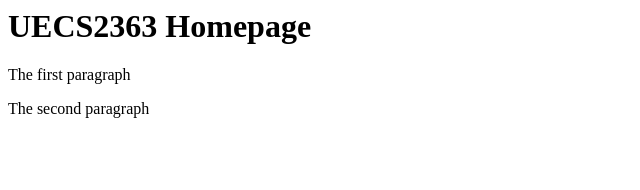
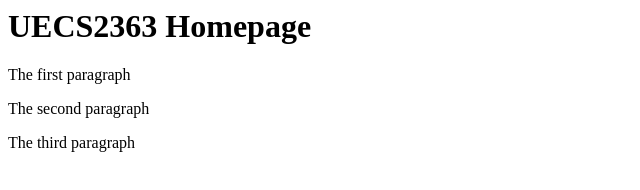
Before and after one commit to lawrencechia1999/Learning-Git, a plain HTML site: page index.html in a window 1280 px wide. Shown: the whole page, without its empty margins (0-640 px from the left). Drawn offline with Linux system fonts and the light colour scheme.

Commit message:
Adding the third paragraph

```diff
--- a/index.html
+++ b/index.html
@@ -6,5 +6,6 @@
     <h1>UECS2363 Homepage</h1>
     <p>The first paragraph</p>
     <p>The second paragraph</p>
+    <p>The third paragraph</p>
   </body>
 </html>
```
